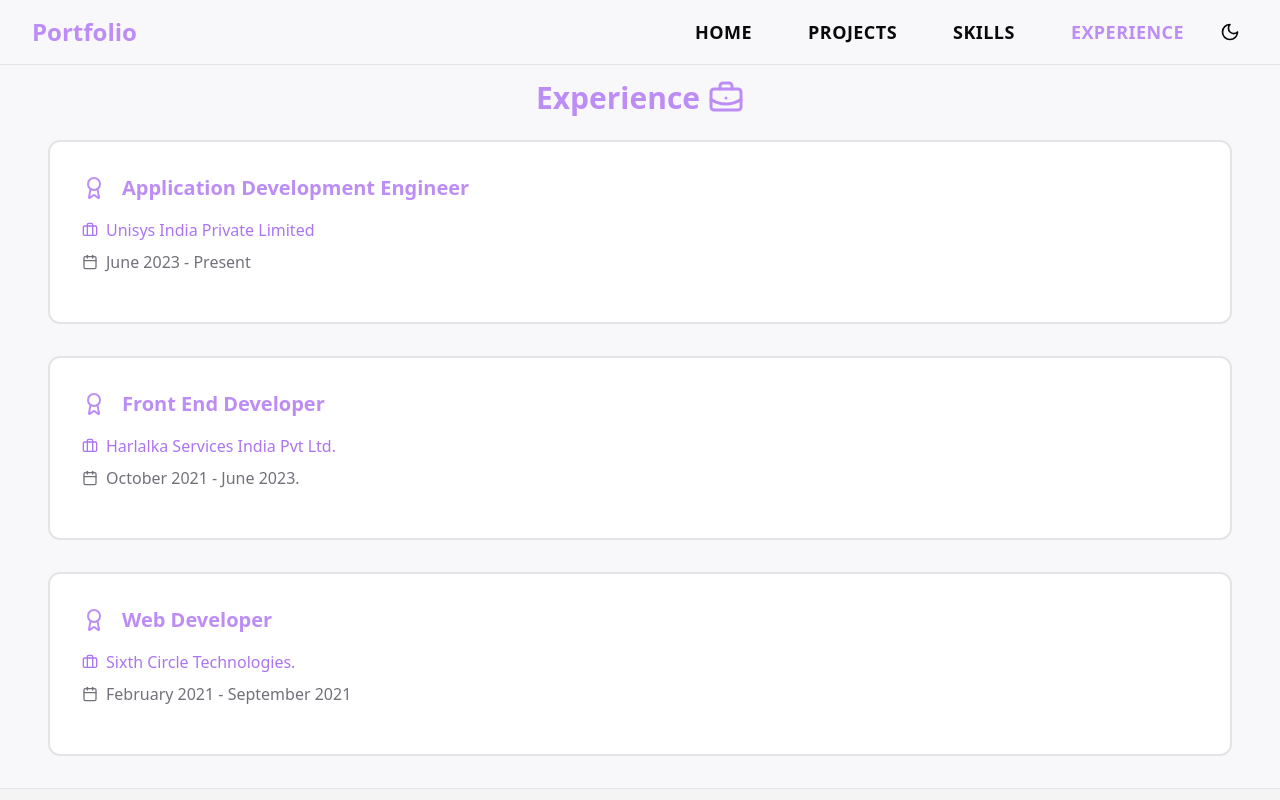
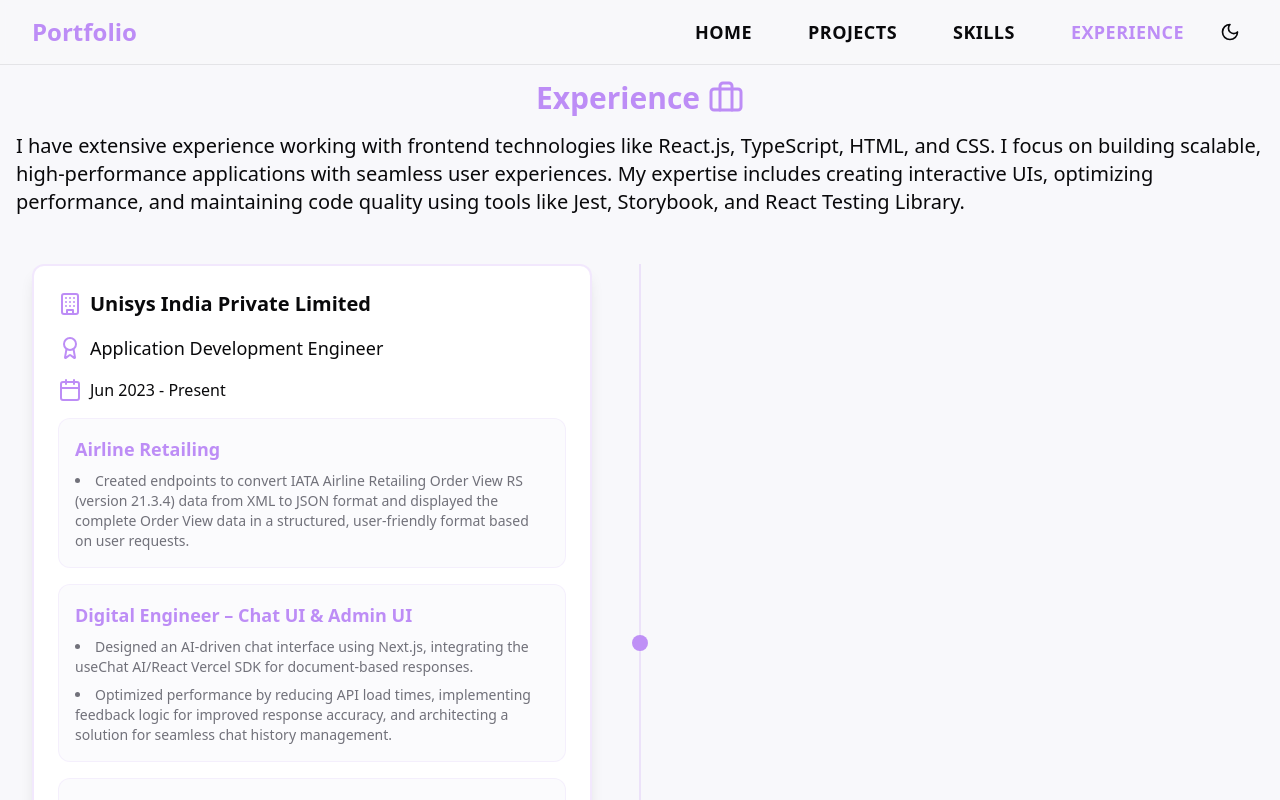
Before and after one commit to sanju1098/my-portfolio, a Next.js app: page /experience in a window 1280 px wide. Shown: the top 800 px of the page. Built offline with nearby package versions, Linux system fonts and the light colour scheme.

Commit message:
Updated Experience Section

```diff
--- a/src/app/experience/page.tsx
+++ b/src/app/experience/page.tsx
@@ -1,36 +1,90 @@
-import { workExperience } from "@src/config/experience";
-import { Award, Briefcase, BriefcaseBusiness, Calendar } from "lucide-react";
+import { workExperiences } from "@src/config/experience";
+import { Briefcase, Calendar, Building, Award, FileText } from "lucide-react";
 
 export default function Skills() {
   return (
     <>
       <div className="text-3xl font-bold text-primary flex justify-center items-center gap-2 text-center mt-4">
-        Experience <BriefcaseBusiness className="w-9 h-9" />
+        Experience <Briefcase className="w-9 h-9" />
       </div>
-      <div className="space-y-8 animate-fade-in">
-        {workExperience.map((exp: any, index: number) => (
-          <div
-            key={index}
-            className="bg-card rounded-lg p-6 md:p-8 mx-12 my-6 relative overflow-hidden group hover:border-primary border-2 transition-colors duration-300">
-            <div className="absolute top-0 left-0 w-1 h-full bg-gradient-to-b from-primary to-accent transform origin-top scale-y-0 group-hover:scale-y-100 transition-transform duration-300"></div>
-            <div className="relative">
-              <div className="flex items-center space-x-4 mb-4">
-                <Award className="w-6 h-6 text-primary" />
-                <h3 className="text-xl font-semibold text-primary">
-                  {exp.title}
-                </h3>
+      <div className="text-xl lg:m-4 m-2">
+        I have extensive experience working with frontend technologies like
+        React.js, TypeScript, HTML, and CSS. I focus on building scalable,
+        high-performance applications with seamless user experiences. My
+        expertise includes creating interactive UIs, optimizing performance, and
+        maintaining code quality using tools like Jest, Storybook, and React
+        Testing Library.
+      </div>
+
+      <div className="relative space-y-12 animate-fade-in">
+        {/* Timeline line for large screens */}
+        <div className="absolute left-1/2 top-0 h-full w-0.5 bg-primary/20 transform -translate-x-1/2 hidden lg:block" />
+
+        {workExperiences.map((exp: any, index: number) => (
+          <div key={index} className="relative mx-8">
+            {/* Stepper layout for large screens */}
+            <div
+              className={`flex flex-col lg:flex-row items-center ${
+                index % 2 === 0 ? "lg:flex-row" : "lg:flex-row-reverse"
+              } gap-8`}>
+              {/* Timeline dot */}
+              <div className="absolute left-1/2 transform -translate-x-1/2 lg:block">
+                <div className="w-4 h-4 rounded-full bg-primary animate-pulse" />
               </div>
-              <div className="flex items-center space-x-2 text-accent mb-2">
-                <Briefcase className="w-4 h-4" />
-                <p>{exp.company}</p>
+
+              {/* Content */}
+              <div
+                className={`w-full lg:w-1/2 ${
+                  index % 2 === 0 ? "lg:pr-12" : "lg:pl-12"
+                }`}>
+                <div className="bg-card p-6 rounded-lg shadow-lg border-2 border-primary/20 hover:border-primary transition-colors duration-300">
+                  {/* Company Section */}
+                  <div className="flex items-center gap-2 mb-4">
+                    <Building className="w-6 h-6 text-primary" />
+                    <h3 className="text-xl font-semibold">{exp.company}</h3>
+                  </div>
+
+                  {/* Title Section */}
+                  <div className="flex items-center gap-2 mb-4">
+                    <Award className="w-6 h-6 text-primary" />
+                    <span className="text-lg">{exp.title}</span>
+                  </div>
+
+                  {/* Period Section */}
+                  <div className="flex items-center gap-2 mb-4">
+                    <Calendar className="w-6 h-6 text-primary" />
+                    <span>{exp.period}</span>
+                  </div>
+
+                  {/* Projects Section */}
+                  <div className="space-y-4">
+                    <div className="grid gap-4">
+                      {exp.projects.map((project: any, pIndex: number) => (
+                        <div
+                          key={pIndex}
+                          className="bg-background/50 p-4 rounded-lg border border-primary/10">
+                          <h5 className="text-primary text-lg font-semibold mb-2">
+                            {project.name}
+                          </h5>
+                          <div className="mt-2">
+                            <ul className="list-disc list-inside space-y-2">
+                              {project.responsibilities.map(
+                                (responsibility: any, rIndex: number) => (
+                                  <li
+                                    key={rIndex}
+                                    className="text-muted-foreground text-sm">
+                                    {responsibility}
+                                  </li>
+                                ),
+                              )}
+                            </ul>
+                          </div>
+                        </div>
+                      ))}
+                    </div>
+                  </div>
+                </div>
               </div>
-              <div className="flex items-center space-x-2 text-muted-foreground mb-4">
-                <Calendar className="w-4 h-4" />
-                <p>
-                  {exp.startDate} - {exp.endDate}
-                </p>
-              </div>
-              <p className="text-foreground/80">{exp.description}</p>
             </div>
           </div>
         ))}
--- a/src/app/globals.css
+++ b/src/app/globals.css
@@ -39,7 +39,7 @@
     --background: 240 20% 13%; /* Dark gray with slight purple tint */
     --foreground: 0 0% 98%;
 
-    --card: 240 10% 3.9%;
+    --card: 240 0.8% 20%;
     --card-foreground: 0 0% 98%;
 
     --popover: 240 10% 3.9%;
--- a/src/app/loading.tsx
+++ b/src/app/loading.tsx
@@ -2,7 +2,7 @@ export default function NotFound() {
   return (
     <div className="min-h-[76vh] flex items-center justify-center">
       <div className="flex items-center justify-center h-screen">
-        <div className="relative w-40 h-40 border-t-4 border-r-4 border-white border-solid rounded-full animate-spin"></div>
+        <div className="relative w-40 h-40 border-t-4 border-r-4 border-primary border-solid rounded-full animate-spin"></div>
       </div>
     </div>
   );
--- a/src/app/projects/page.tsx
+++ b/src/app/projects/page.tsx
@@ -1,3 +1,4 @@
+"use client";
 import Image from "next/image";
 import { allProjects, otherProfiles } from "@src/config/project";
 import { CodeXml, Github } from "lucide-react";
--- a/src/app/skills/page.tsx
+++ b/src/app/skills/page.tsx
@@ -1,3 +1,4 @@
+"use client";
 import { skills } from "@src/config/skills";
 import { Award, Box, Laptop, SquareChartGantt, Zap } from "lucide-react";
 
--- a/src/config/experience.tsx
+++ b/src/config/experience.tsx
@@ -1,20 +1,64 @@
-export const workExperience = [
+export const workExperiences = [
   {
     company: "Unisys India Private Limited",
     title: "Application Development Engineer",
-    startDate: "June 2023",
-    endDate: "Present",
+    period: "Jun 2023  - Present",
+    projects: [
+      {
+        name: "Airline Retailing",
+        responsibilities: [
+          `Created endpoints to convert IATA Airline Retailing Order View RS (version 21.3.4) data from XML to JSON format and
+          displayed the complete Order View data in a structured, user-friendly format based on user requests.`,
+        ],
+      },
+      {
+        name: " Digital Engineer – Chat UI & Admin UI",
+        responsibilities: [
+          "Designed an AI-driven chat interface using Next.js, integrating the useChat AI/React Vercel SDK for document-based responses.",
+          `Optimized performance by reducing API load times, implementing feedback logic for improved response accuracy,
+          and architecting a solution for seamless chat history management.`,
+        ],
+      },
+      {
+        name: "Unisys Framework – UI UX Framework",
+        responsibilities: [
+          `Developed a React-based Web Component Library with 75+ reusable components, enhancing flexibility and reusability,
+          and documented component properties and types in Storybook for clear and effective documentation.`,
+          `Implemented a Global Theme setup for user customization, and integrated Jest with React Testing Library,
+          writing extensive unit tests to ensure high code quality and performance.`,
+        ],
+      },
+    ],
   },
   {
-    company: "Harlalka Services India Pvt Ltd.",
-    title: "Front End Developer",
-    startDate: "October 2021",
-    endDate: "June 2023.",
+    company: "Harlalka Services India Private Limited. ",
+    title: "Frontend Developer",
+    period: "Oct 2021 – Jun 2023",
+    projects: [
+      {
+        name: " VMware CSP Market Place (Client: VMWare)",
+        responsibilities: [
+          `Established form validation, error handling, and form factor validations using both functional and class components for
+          VMware solution, while managing version control, platform integration, and EULA agreements for VMware validated solutions.`,
+          `Enhanced UI components by utilizing the VMware Clarity Design System and showcased them with Storybook
+          for clear documentation and consistent UI development.`,
+        ],
+      },
+    ],
   },
   {
-    company: "Sixth Circle Technologies.",
+    company: "Sixth Circle Technologies Pvt Ltd. ",
     title: "Web Developer",
-    startDate: "February 2021",
-    endDate: "September 2021",
+    period: "Feb 2021 – Sep 2021",
+    projects: [
+      {
+        name: " Custom Local Retail Market Aggregator Platform (Custom LMAP)",
+        responsibilities: [
+          `Created PostgreSQL database schemas for product and stock tables, developed views, serializers, and models for the
+          Product and Order models using Python, Django, and Django Rest Framework, and implemented full - stack UI screens to
+          ensure seamless API integration.`,
+        ],
+      },
+    ],
   },
 ];
```
